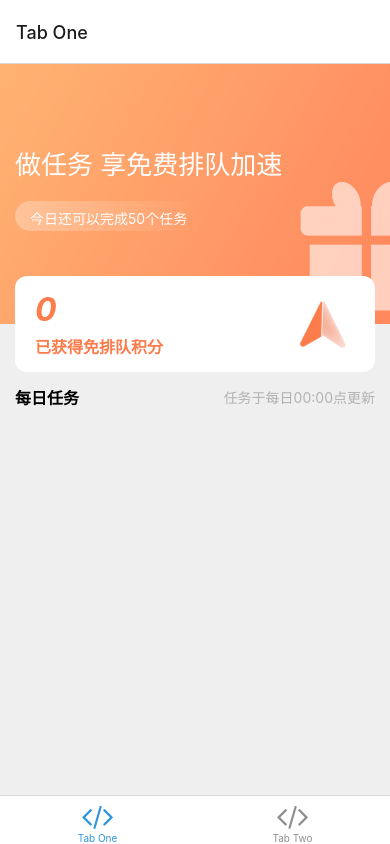
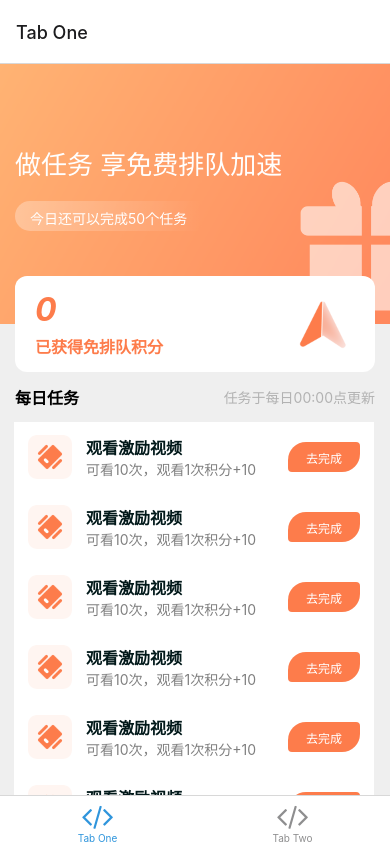
Before and after one commit to and2long/NN-RN, a React Native app: screen /TabOne in a window 390 px wide. Built offline with nearby package versions, Linux system fonts and the light colour scheme; what expo-linking would draw is missing.

Commit message:
create task list.

```diff
--- /dev/null
+++ b/components/TaskItem.tsx
@@ -0,0 +1,66 @@
+import { Dimensions, Image, StyleSheet, Text, View } from "react-native";
+import { primaryColor } from "../constants/Colors";
+
+interface TaskBean {
+  title: string
+}
+
+export default function TaskItem(item: TaskBean) {
+  return (
+    <View style={styles.container}>
+      <Image source={require("../assets/images/ic_interactive.png")} style={styles.leading} />
+      <View style={styles.content}>
+        <Text style={styles.title}>{item.title}</Text>
+        <Text style={styles.subTitle}>可看10次，观看1次积分+10</Text>
+      </View>
+      <View style={styles.trailing}>
+        <Text style={styles.do}>去完成</Text>
+      </View>
+    </View>
+  );
+}
+
+const styles = StyleSheet.create({
+  container: {
+    backgroundColor: "white",
+    paddingHorizontal: 14,
+    width: Dimensions.get("window").width - 15 * 2,
+    height: 70,
+    flexDirection: "row",
+    alignItems: "center",
+    marginHorizontal: 14
+  },
+  leading: {
+    width: 44,
+    height: 44,
+    resizeMode: "cover"
+  },
+  content: {
+    flex: 1,
+    marginHorizontal: 14,
+  },
+  title: {
+    fontSize: 16,
+    fontWeight: "bold",
+    color: "#02191A"
+  },
+  subTitle: {
+    color: "#808080",
+    fontSize: 14
+  },
+  trailing: {
+    width: 72,
+    height: 30,
+    alignItems: "center",
+    justifyContent: "center",
+    backgroundColor: primaryColor,
+    borderTopLeftRadius: 18,
+    borderBottomRightRadius: 18,
+    borderTopRightRadius: 4,
+    borderBottomLeftRadius: 4
+  },
+  do: {
+    color: "white",
+    fontSize: 12,
+  }
+})
--- a/screens/PrizeScreen.tsx
+++ b/screens/PrizeScreen.tsx
@@ -1,5 +1,6 @@
-import { StyleSheet } from "react-native";
+import { ScrollView, StyleSheet } from "react-native";
 import PrizeHeader from "../components/PrizeHeader";
+import TaskItem from "../components/TaskItem";
 import { View } from "../components/Themed";
 import { RootTabScreenProps } from "../types";
 
@@ -7,7 +8,11 @@ export default function PrizeScreen({ navigation }: RootTabScreenProps<'Prize'>)
   return (
     <View style={styles.conatiner}>
       <PrizeHeader />
-
+      <ScrollView >
+        {
+          Array.from({ length: 10 }, (_, i) => <TaskItem title={"观看激励视频"} />)
+        }
+      </ScrollView>
     </View>
   );
 }
@@ -18,5 +23,4 @@ const styles = StyleSheet.create({
     flex: 1,
     backgroundColor: "#efefef"
   },
-
 })
```
